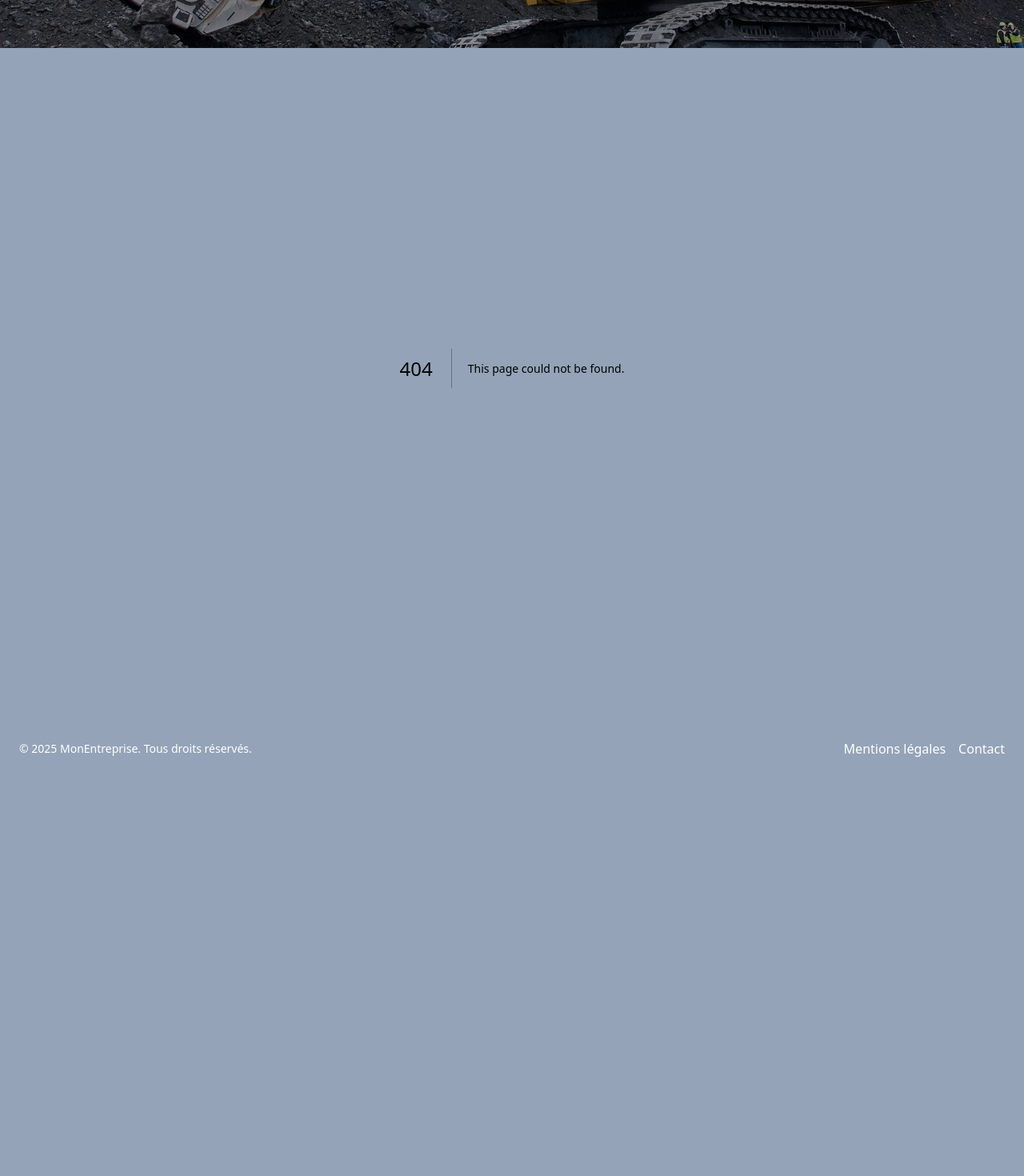
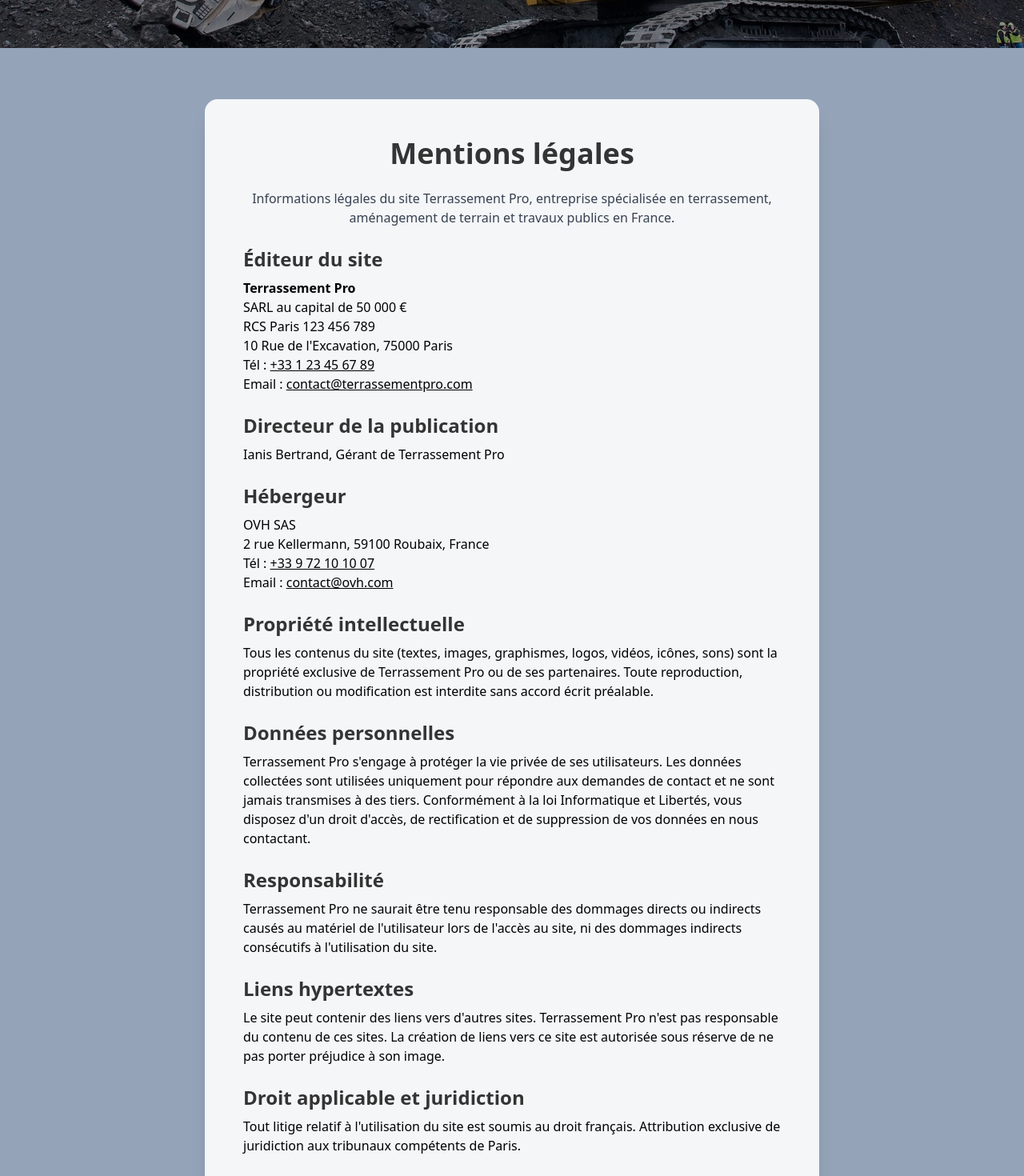
Before and after one commit to biboustre/template-vitrine-nextjs, a Next.js app: page /mention-legale in a window 1280 px wide. Before the commit this address had no page. Shown: the part 700-2170 px from the top of the page at 80% size. Before the commit the page ends 1672 px from the top, so only its background shows below. Built offline with nearby package versions, Linux system fonts and the light colour scheme.

Commit message:
♻️refactor and style

```diff
--- a/app/components/layout/Footer.tsx
+++ b/app/components/layout/Footer.tsx
@@ -6,7 +6,7 @@
           &copy; {new Date().getFullYear()} MonEntreprise. Tous droits réservés.
         </span>
         <div className="flex gap-4 mt-2 md:mt-0">
-          <a href="/mentions-legales" className="hover:underline dark:text-gray-400">
+          <a href="/mention-legale" className="hover:underline dark:text-gray-400">
             Mentions légales
           </a>
           <a href="/contact" className="hover:underline dark:text-gray-400">
--- a/app/components/pages/home/HeroImages.tsx
+++ b/app/components/pages/home/HeroImages.tsx
@@ -16,8 +16,9 @@
             alt={img.alt}
             width={600}
             height={400}
-            className="w-full h-full object-cover rounded-lg shadow"
-            sizes="(max-width: 768px) 100vw, 33vw"
+            // className="w-full h-full object-cover rounded-lg shadow"
+            className="w-full h-[200px] object-cover rounded-lg shadow"
+            // sizes="(max-width: 768px) 100vw, 33vw"
             priority
           />
         </figure>
--- a/app/components/pages/home/HeroSection.tsx
+++ b/app/components/pages/home/HeroSection.tsx
@@ -5,7 +5,7 @@
 
 export default function HeroSection() {
   return (
-    <section className="relative flex flex-col items-center justify-center pt-32 pb-20 px-4 text-center overflow-hidden bg-gradient-to-r from-primary/10 to-blue-200 dark:from-gray-800 dark:to-gray-900">
+    <section className="relative flex flex-col items-center justify-center py-16 px-4 text-center overflow-hidden bg-gradient-to-r from-primary/10 to-blue-200 dark:from-gray-800 dark:to-gray-900">
       <motion.section
         initial={{ opacity: 0, y: 40 }}
         animate={{ opacity: 1, y: 0 }}
--- a/app/components/ui/ServiceCard.tsx
+++ b/app/components/ui/ServiceCard.tsx
@@ -17,8 +17,9 @@
       initial={{ opacity: 0, y: 40 }}
       whileInView={{ opacity: 1, y: 0 }}
       viewport={{ once: true }}
+      whileHover={{ scale: 1.05,  transition: { duration: 0.2 } }}
       transition={{ duration: 0.7 }}
-      className="bg-white dark:bg-neutral-800 rounded-lg shadow p-6 flex flex-col items-center hover:shadow-xl transition-shadow"
+      className="bg-slate-200 dark:bg-neutral-800 rounded-lg shadow p-6 flex flex-col items-center hover:shadow-xl transition-shadow hover:scale-90 cursor-pointer"
     >
       <span className="text-5xl mb-4 text-primary">{icon}</span>
       <h3 className="font-semibold text-xl mb-2 text-secondary dark:text-white">
--- a/app/components/ui/ValueCard.tsx
+++ b/app/components/ui/ValueCard.tsx
@@ -17,8 +17,9 @@
       initial={{ opacity: 0, y: 30 }}
       whileInView={{ opacity: 1, y: 0 }}
       viewport={{ once: true }}
-      transition={{ duration: 0.5 }}
-      className="flex flex-col items-center bg-white dark:bg-gray-600 rounded-lg shadow-md p-6 text-center hover:shadow-xl transition-shadow"
+      transition={{ duration: 0.7 }}
+      whileHover={{ scale: 1.05, transition: { duration: 0.2 } }}
+      className="flex flex-col items-center bg-white dark:bg-gray-600 rounded-lg shadow-md p-6 text-center hover:shadow-xl transition-shadow cursor-pointer"
     >
       <div className="text-4xl mb-3 text-primary">{icon}</div>
       <h3 className="font-semibold text-lg mb-2 text-secondary dark:text-white">
--- /dev/null
+++ b/app/mention-legale/page.tsx
@@ -0,0 +1,89 @@
+'use client';
+
+import { motion } from "framer-motion";
+
+export default function MentionsLegales() {
+  return (
+    <main className="min-h-screen bg-gradient-to-br from-primary/5 to-blue-100 dark:from-gray-900 dark:to-gray-950 py-16 px-4 flex items-center justify-center">
+      <motion.section
+        initial={{ opacity: 0, y: 40 }}
+        animate={{ opacity: 1, y: 0 }}
+        transition={{ duration: 0.7 }}
+        className="w-full max-w-3xl bg-white/90 dark:bg-neutral-900 rounded-2xl shadow-xl p-8 md:p-12"
+      >
+        <motion.h1
+          initial={{ opacity: 0, y: 20 }}
+          animate={{ opacity: 1, y: 0 }}
+          transition={{ delay: 0.1, duration: 0.7 }}
+          className="text-4xl font-extrabold mb-6 text-primary text-center"
+        >
+          Mentions légales
+        </motion.h1>
+        <motion.p
+          initial={{ opacity: 0 }}
+          animate={{ opacity: 1 }}
+          transition={{ delay: 0.2, duration: 0.7 }}
+          className="mb-6 text-base text-gray-700 dark:text-gray-200 text-center"
+        >
+          Informations légales du site Terrassement Pro, entreprise spécialisée en terrassement, aménagement de terrain et travaux publics en France.
+        </motion.p>
+        <div className="space-y-6">
+          <motion.div initial={{ opacity: 0, y: 20 }} whileInView={{ opacity: 1, y: 0 }} viewport={{ once: true }} transition={{ duration: 0.5 }}>
+            <h2 className="text-2xl font-bold mb-2 text-primary">Éditeur du site</h2>
+            <p>
+              <strong>Terrassement Pro</strong><br />
+              SARL au capital de 50 000 €<br />
+              RCS Paris 123 456 789<br />
+              10 Rue de l&apos;Excavation, 75000 Paris<br />
+              Tél : <a href="tel:+33123456789" className="underline hover:text-primary">+33 1 23 45 67 89</a><br />
+              Email : <a href="mailto:contact@terrassementpro.com" className="underline hover:text-primary">contact@terrassementpro.com</a>
+            </p>
+          </motion.div>
+          <motion.div initial={{ opacity: 0, y: 20 }} whileInView={{ opacity: 1, y: 0 }} viewport={{ once: true }} transition={{ duration: 0.5, delay: 0.1 }}>
+            <h2 className="text-2xl font-bold mb-2 text-primary">Directeur de la publication</h2>
+            <p>Ianis Bertrand, Gérant de Terrassement Pro</p>
+          </motion.div>
+          <motion.div initial={{ opacity: 0, y: 20 }} whileInView={{ opacity: 1, y: 0 }} viewport={{ once: true }} transition={{ duration: 0.5, delay: 0.2 }}>
+            <h2 className="text-2xl font-bold mb-2 text-primary">Hébergeur</h2>
+            <p>
+              OVH SAS<br />
+              2 rue Kellermann, 59100 Roubaix, France<br />
+              Tél : <a href="tel:+33972101007" className="underline hover:text-primary">+33 9 72 10 10 07</a><br />
+              Email : <a href="mailto:contact@ovh.com" className="underline hover:text-primary">contact@ovh.com</a>
+            </p>
+          </motion.div>
+          <motion.div initial={{ opacity: 0, y: 20 }} whileInView={{ opacity: 1, y: 0 }} viewport={{ once: true }} transition={{ duration: 0.5, delay: 0.3 }}>
+            <h2 className="text-2xl font-bold mb-2 text-primary">Propriété intellectuelle</h2>
+            <p>
+              Tous les contenus du site (textes, images, graphismes, logos, vidéos, icônes, sons) sont la propriété exclusive de Terrassement Pro ou de ses partenaires. Toute reproduction, distribution ou modification est interdite sans accord écrit préalable.
+            </p>
+          </motion.div>
+          <motion.div initial={{ opacity: 0, y: 20 }} whileInView={{ opacity: 1, y: 0 }} viewport={{ once: true }} transition={{ duration: 0.5, delay: 0.4 }}>
+            <h2 className="text-2xl font-bold mb-2 text-primary">Données personnelles</h2>
+            <p>
+              Terrassement Pro s&apos;engage à protéger la vie privée de ses utilisateurs. Les données collectées sont utilisées uniquement pour répondre aux demandes de contact et ne sont jamais transmises à des tiers. Conformément à la loi Informatique et Libertés, vous disposez d&apos;un droit d&apos;accès, de rectification et de suppression de vos données en nous contactant.
+            </p>
+          </motion.div>
+          <motion.div initial={{ opacity: 0, y: 20 }} whileInView={{ opacity: 1, y: 0 }} viewport={{ once: true }} transition={{ duration: 0.5, delay: 0.5 }}>
+            <h2 className="text-2xl font-bold mb-2 text-primary">Responsabilité</h2>
+            <p>
+              Terrassement Pro ne saurait être tenu responsable des dommages directs ou indirects causés au matériel de l&apos;utilisateur lors de l&apos;accès au site, ni des dommages indirects consécutifs à l&apos;utilisation du site.
+            </p>
+          </motion.div>
+          <motion.div initial={{ opacity: 0, y: 20 }} whileInView={{ opacity: 1, y: 0 }} viewport={{ once: true }} transition={{ duration: 0.5, delay: 0.6 }}>
+            <h2 className="text-2xl font-bold mb-2 text-primary">Liens hypertextes</h2>
+            <p>
+              Le site peut contenir des liens vers d&apos;autres sites. Terrassement Pro n&apos;est pas responsable du contenu de ces sites. La création de liens vers ce site est autorisée sous réserve de ne pas porter préjudice à son image.
+            </p>
+          </motion.div>
+          <motion.div initial={{ opacity: 0, y: 20 }} whileInView={{ opacity: 1, y: 0 }} viewport={{ once: true }} transition={{ duration: 0.5, delay: 0.7 }}>
+            <h2 className="text-2xl font-bold mb-2 text-primary">Droit applicable et juridiction</h2>
+            <p>
+              Tout litige relatif à l&apos;utilisation du site est soumis au droit français. Attribution exclusive de juridiction aux tribunaux compétents de Paris.
+            </p>
+          </motion.div>
+        </div>
+      </motion.section>
+    </main>
+  );
+}
--- a/app/services/page.tsx
+++ b/app/services/page.tsx
@@ -84,7 +84,7 @@
           transition={{ delay: 0.2, duration: 1.2 }}
           src="/images/banners/engin-2.jpg"
           alt="Terrassement professionnel"
-          className="absolute inset-0 w-full h-full object-cover object-center pointer-events-none select-none z-0"
+          className="absolute inset-0 w-full h-full object-cover object-center pointer-events-none select-none z-[-10]"
         />
       </section>
 
```
